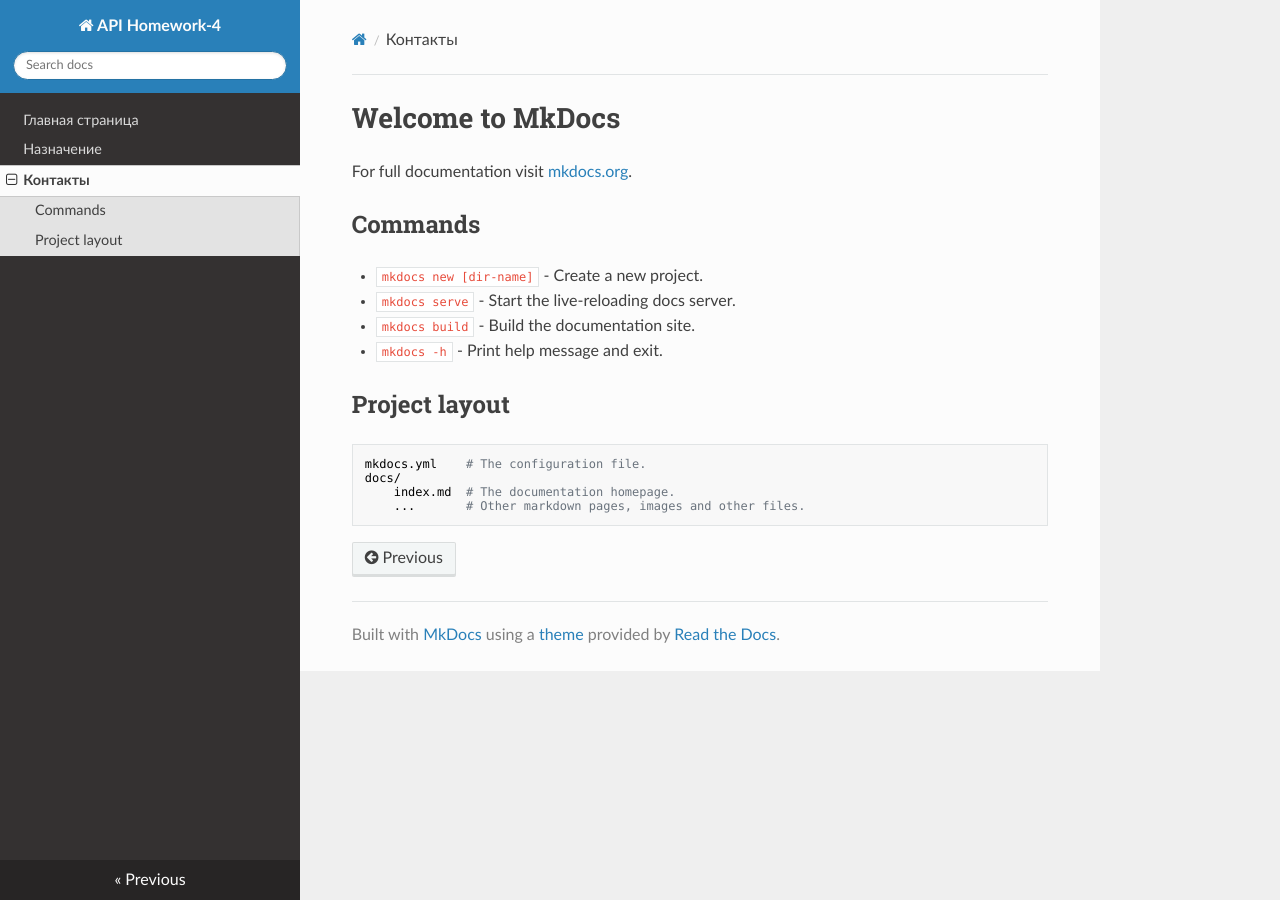
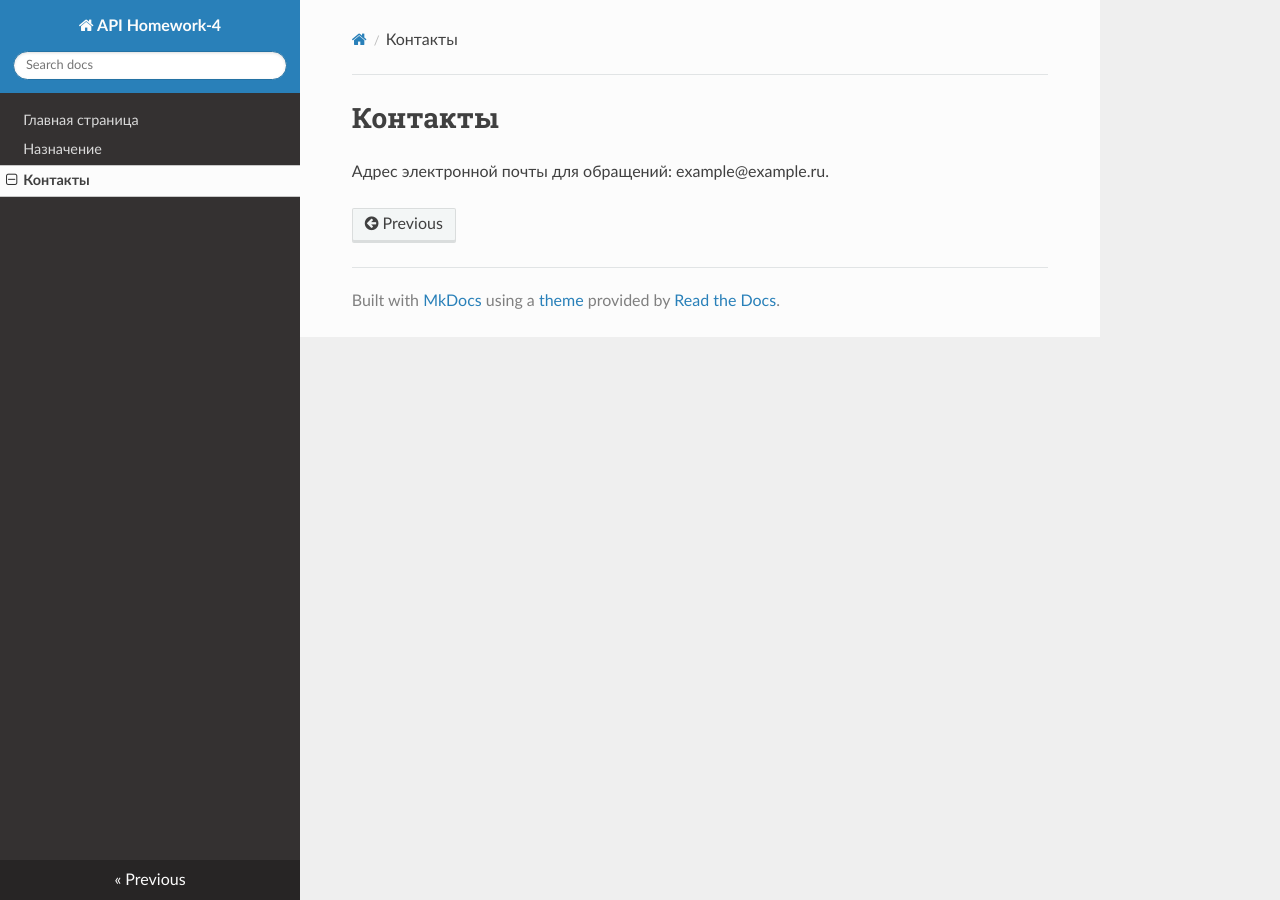
Before and after one commit to wldrnt/Homework, an MkDocs documentation site: the page built from docs/contacts.md, in a window 1280 px wide. Built offline with MkDocs 1.6.1, drawn with Linux system fonts in a browser that asks for light colours; nearby versions of some CDN libraries.

Commit message:
Update contacts.md

```diff
--- a/docs/contacts.md
+++ b/docs/contacts.md
@@ -1,17 +1,3 @@
-# Welcome to MkDocs
+# Контакты
 
-For full documentation visit [mkdocs.org](https://www.mkdocs.org).
-
-## Commands
-
-* `mkdocs new [dir-name]` - Create a new project.
-* `mkdocs serve` - Start the live-reloading docs server.
-* `mkdocs build` - Build the documentation site.
-* `mkdocs -h` - Print help message and exit.
-
-## Project layout
-
-    mkdocs.yml    # The configuration file.
-    docs/
-        index.md  # The documentation homepage.
-        ...       # Other markdown pages, images and other files.
+Адрес электронной почты для обращений: example@example.ru.
```
